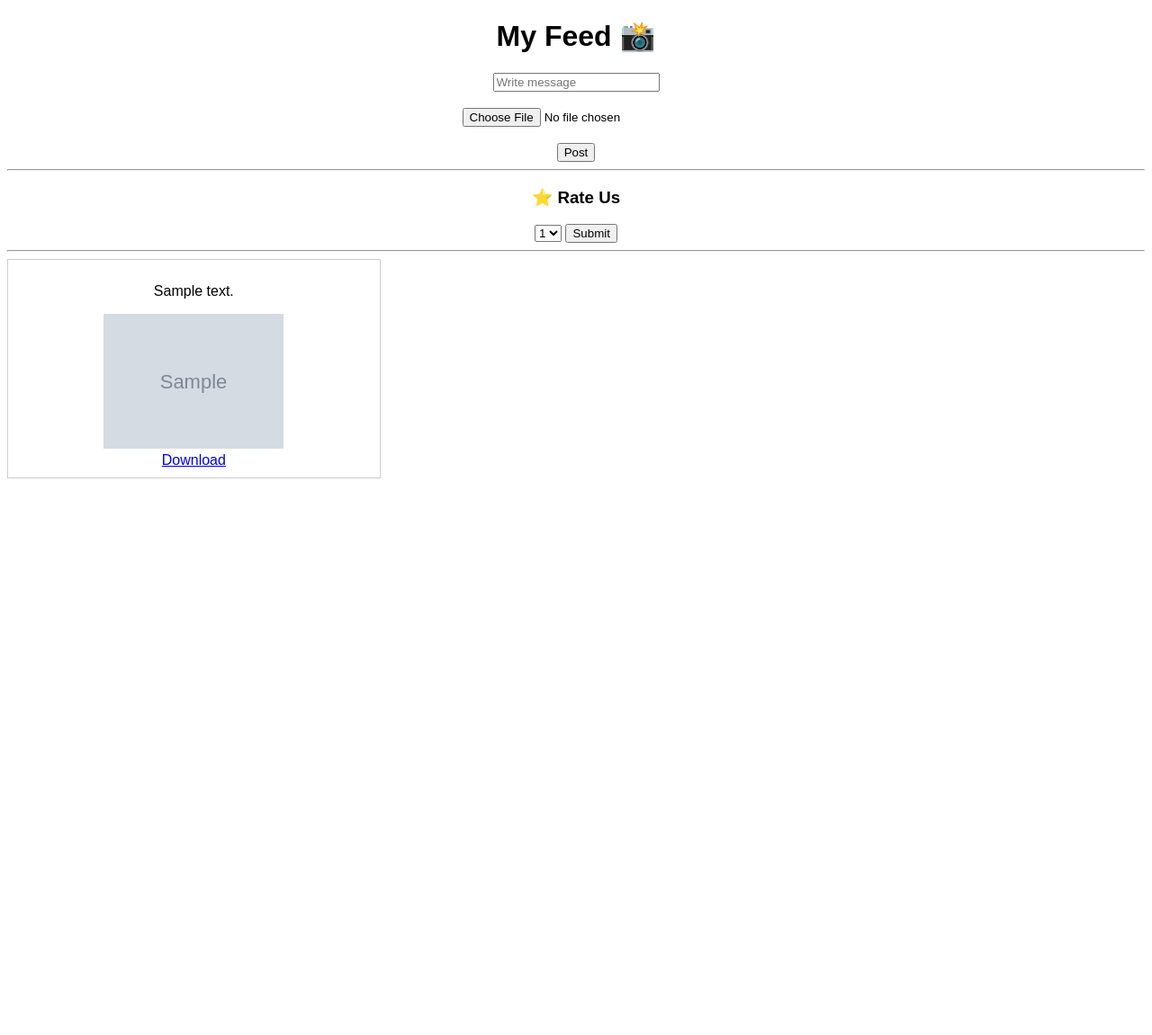
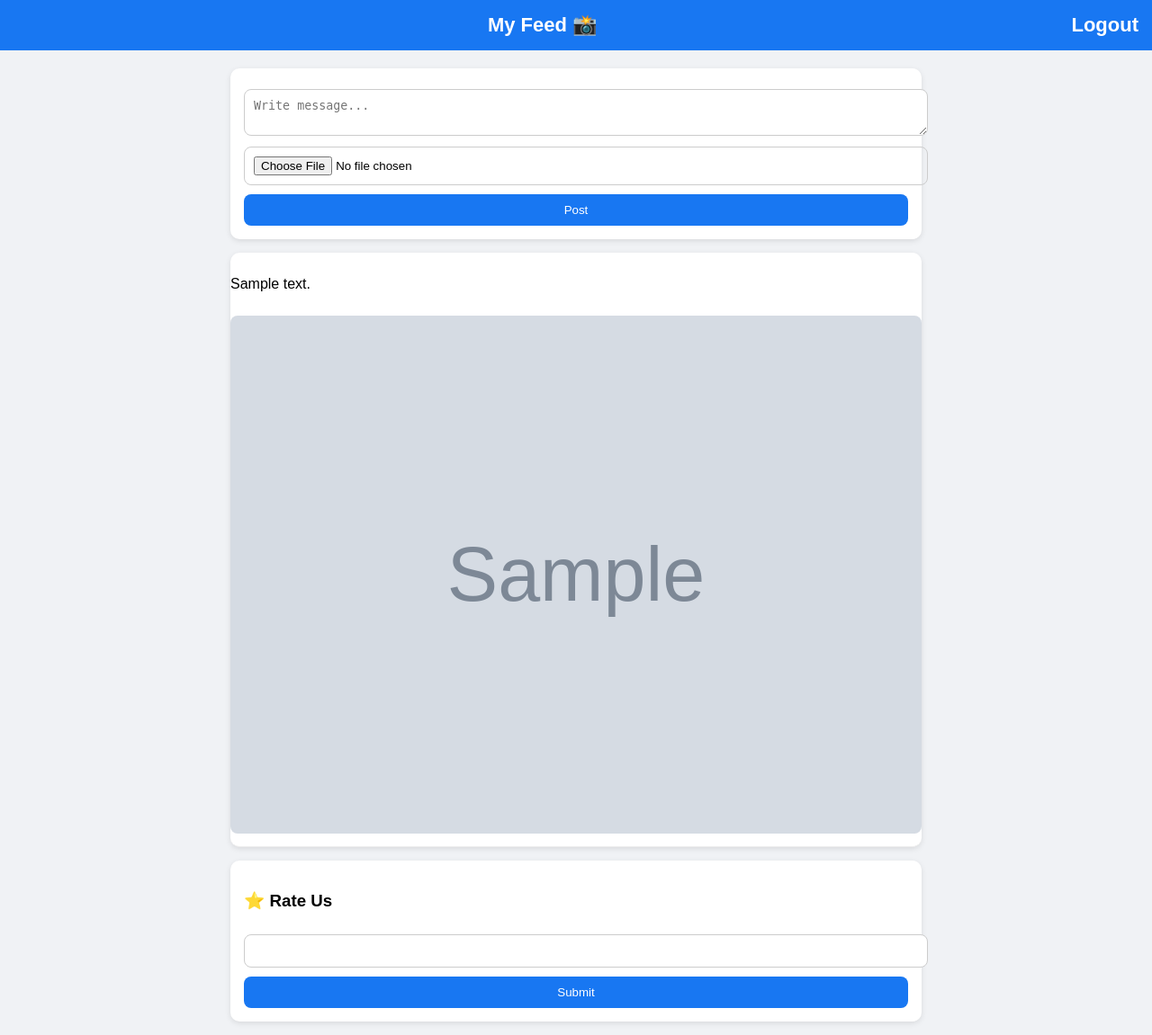
Before and after one commit to duniaparnasomarouthu-creator/quickshare, a Flask app: page /dashboard in a window 1280 px wide. Shown: the whole page at 90% size. Before the commit the page ends 532 px from the top, so only its background shows below. Run offline with Flask 3, Linux system fonts and the light colour scheme; the visitor is signed in with stand-in values (Sample User, id 1); grey boxes marked "Sample" are stand-in pictures; a database or web service that is not in the repository returns one stand-in record (values such as "Sample title"); some libraries are stand-ins or nearby versions.

Commit message:
Update dashboard.html

```diff
--- a/templates/dashboard.html
+++ b/templates/dashboard.html
@@ -1,61 +1,115 @@
 <!DOCTYPE html>
 <html>
 <head>
-<title>Dashboard</title>
+    <title>My Feed</title>
+    <style>
+        body {
+            margin: 0;
+            font-family: Arial;
+            background: #f0f2f5;
+        }
+
+        .topbar {
+            background: #1877f2;
+            color: white;
+            padding: 15px;
+            text-align: center;
+            font-size: 22px;
+            font-weight: bold;
+        }
+
+        .container {
+            width: 60%;
+            margin: auto;
+            margin-top: 20px;
+        }
+
+        .card {
+            background: white;
+            padding: 15px;
+            margin-bottom: 15px;
+            border-radius: 10px;
+            box-shadow: 0px 2px 6px rgba(0,0,0,0.1);
+        }
+
+        input, textarea {
+            width: 100%;
+            padding: 10px;
+            margin-top: 8px;
+            border: 1px solid #ccc;
+            border-radius: 8px;
+        }
+
+        button {
+            background: #1877f2;
+            color: white;
+            padding: 10px;
+            border: none;
+            margin-top: 10px;
+            width: 100%;
+            border-radius: 8px;
+            cursor: pointer;
+        }
+
+        button:hover {
+            background: #0f5bd3;
+        }
+
+        .post {
+            border-bottom: 1px solid #eee;
+            padding: 10px 0;
+        }
+
+        .logout {
+            float: right;
+            color: white;
+            text-decoration: none;
+        }
+
+        img {
+            width: 100%;
+            border-radius: 8px;
+            margin-top: 10px;
+        }
+    </style>
 </head>
 
-<body style="font-family:Arial;text-align:center;">
+<body>
 
-<h1>My Feed 📸</h1>
+<div class="topbar">
+    My Feed 📸
+    <a class="logout" href="/logout">Logout</a>
+</div>
 
-<form action="/upload" method="POST" enctype="multipart/form-data">
+<div class="container">
 
-<input type="text" name="message" placeholder="Write message" required><br><br>
-<input type="file" name="file" required><br><br>
+    <!-- POST BOX -->
+    <div class="card">
+        <form action="/upload" method="post" enctype="multipart/form-data">
+            <textarea name="message" placeholder="Write message..."></textarea>
+            <input type="file" name="file">
+            <button type="submit">Post</button>
+        </form>
+    </div>
 
-<button>Post</button>
+    <!-- POSTS -->
+    {% for p in posts %}
+    <div class="card post">
+        <p>{{ p[1] }}</p>
+        <img src="/static/uploads/{{ p[0] }}">
+    </div>
+    {% endfor %}
 
-</form>
-
-<hr>
-
-<h3>⭐ Rate Us</h3>
-
-<form action="/rate" method="POST">
-<select name="rating">
-<option>1</option>
-<option>2</option>
-<option>3</option>
-<option>4</option>
-<option>5</option>
-</select>
-<button>Submit</button>
-</form>
-
-<hr>
-
-<div style="display:grid;grid-template-columns:repeat(3,1fr);gap:10px;">
-
-{% for post in posts %}
-<div style="border:1px solid #ccc;padding:10px;">
-
-<p>{{ post[1] }}</p>
-
-<img src="{{ url_for('static', filename='uploads/' + post[0]) }}" width="200">
-
-<br>
-<a href="/download/{{ post[0] }}">Download</a>
-
-</div>
-{% endfor %}
+    <!-- RATE -->
+    <div class="card">
+        <form action="/rate" method="post">
+            <h3>⭐ Rate Us</h3>
+            <input type="number" name="rating" min="1" max="5">
+            <button type="submit">Submit</button>
+        </form>
+    </div>
 
 </div>
 
-<br>
-
-{% if session['user'] == 'admin' %}
-<a href="/admin">Admin Panel</a>
-{% endif %}
-
 </body>
 </html>
```
